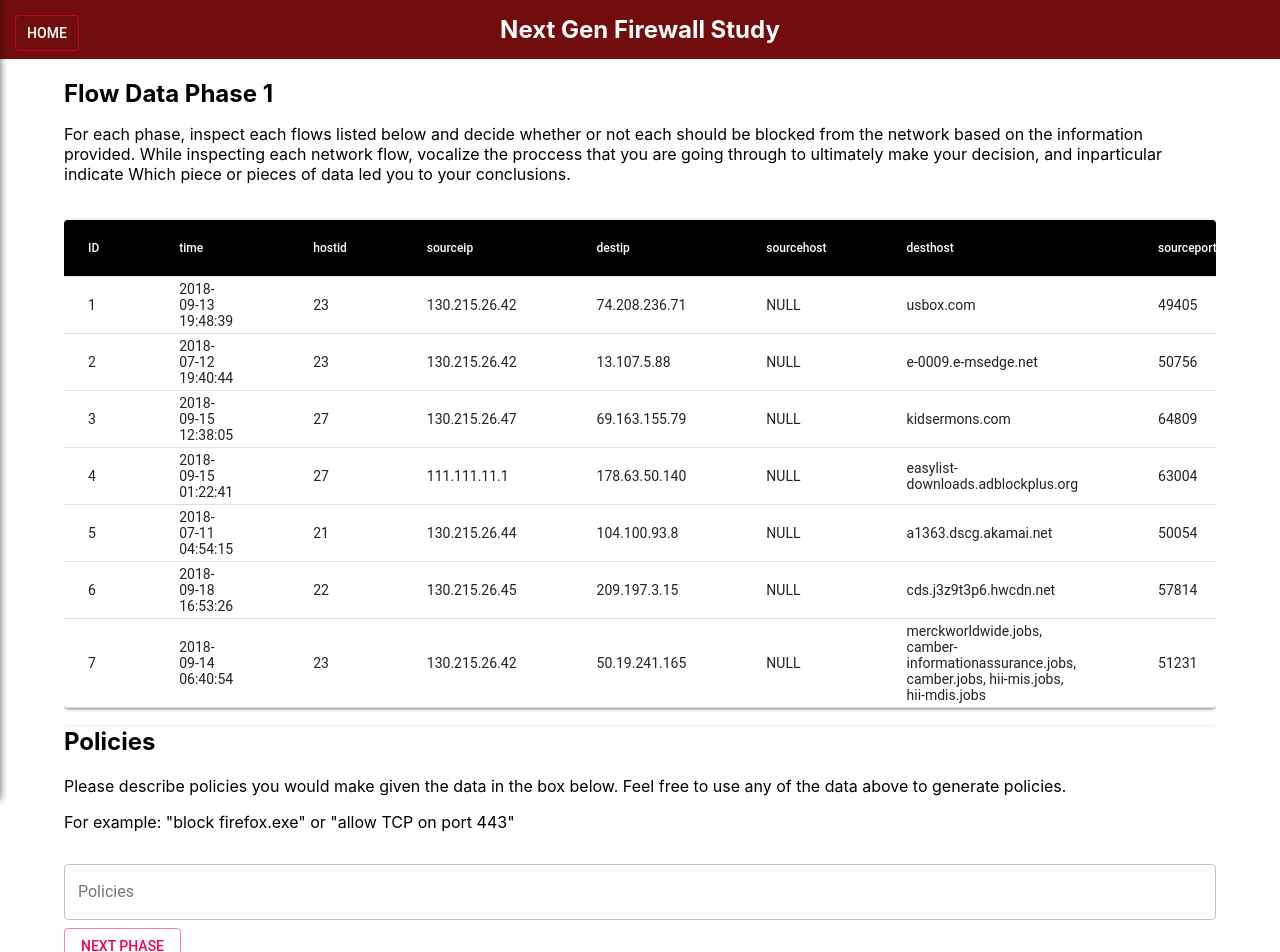
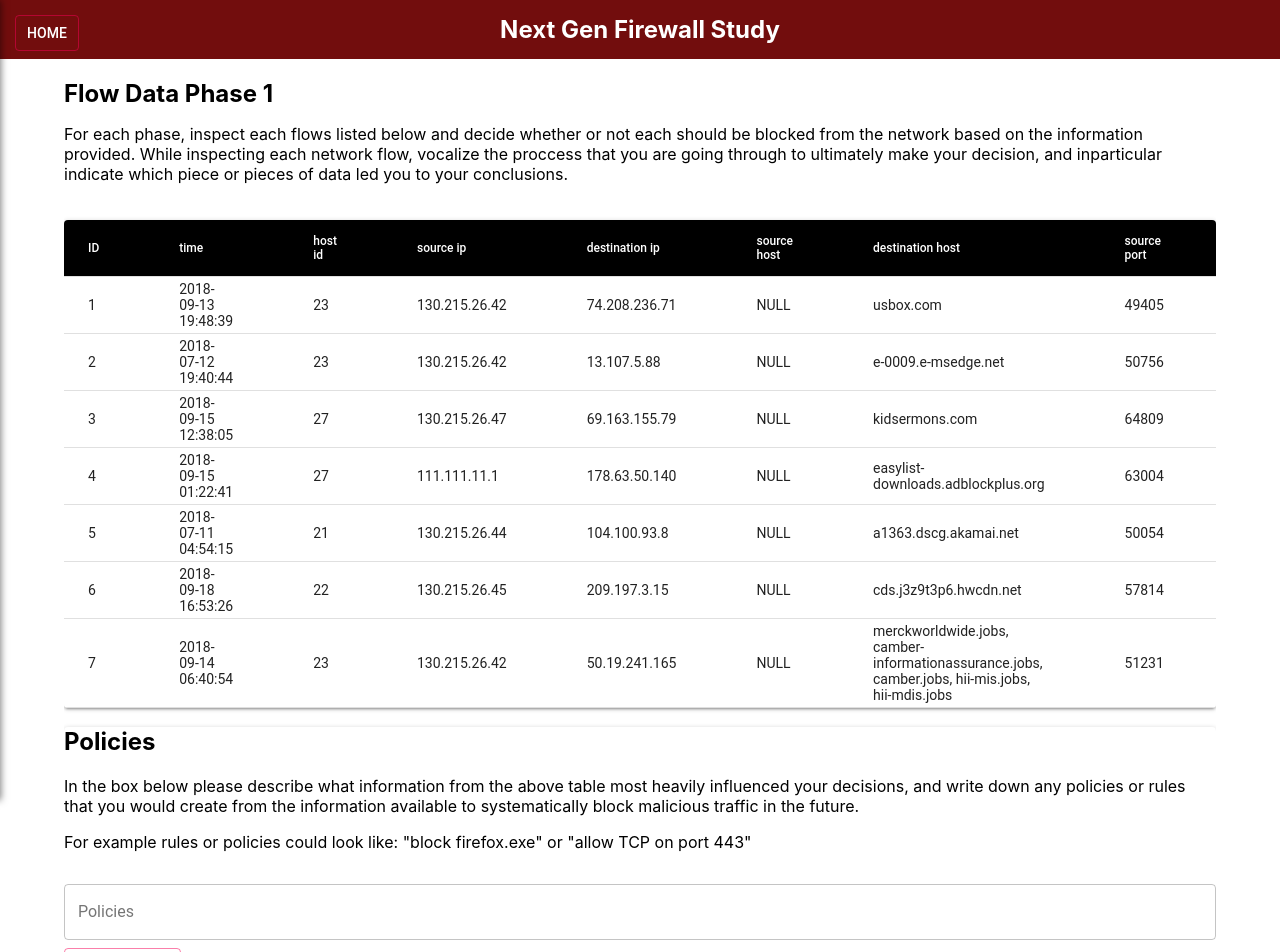
Before and after one commit to wittenber0/nextgenapp, a React (Create React App) app in the folder app/: page /flows in a window 1280 px wide. Shown: the top 952 px of the page. Built offline with nearby package versions, Linux system fonts and the light colour scheme.

Commit message:
column name tweak

```diff
--- a/app/src/Data/phase2data.js
+++ b/app/src/Data/phase2data.js
@@ -1,5 +1,5 @@
 let phase2table = {
-  rows: ["ID", "time", "hostid", "sourceip", "destip", "sourcehost", "desthost", "sourceport", "destport", "protocol", "flags", "path", "keys", "mouse", "extra", "options"],
+  rows: ["ID", "time", "host id", "source ip", "destination ip", "source host", "destination host", "source port", "destination port", "protocol", "flags", "path", "key strokes(5s, 15s, 60s, 3m, 5m)", "mouse clicks(5s, 15s, 60s, 3m, 5m)", "gui text", "options"],
 
   data: [
     [1, "2018-09-13 19:48:39", 23, "130.215.26.42", "74.208.236.71", "NULL", "usbox.com", 49405, 443, "TCP", "SYN", "C:/Program Files (x86)/Microsoft Office/root/Office16/WINWORD.EXE", "0, 0, 21, 21, 21", "2, 4, 6, 6, 6", "||Time=1110,N=Document1 - Word,CN=OpusApp,CT=window->Time=1136,CN=_WwF,CT=pane->Time=1163,N=Document1,CN=_WwB,CT=pane->Time=1191,N=Document1,CN=_WwG,CT=document->Time=1203,N=Page 1,CT=page->Time=1214,N=Page 1 content,CT=edit->Time=1226,N=http://usbox.com,CT=hyperlink||Time=12653,N=Document1 - Word,CN=OpusApp,CT=window->Time=12672,N=MsoDockTop,CN=MsoCommandBarDock,CT=pane->Time=12686,CN=MsoCommandBar,CT=tool bar->Time=12708,N=Ribbon,CN=MsoWorkPane,CT=pane->Time=12753,CN=NUIPane,CT=pane->Time=12766,CN=NetUIHWNDElement,CT=Pane->Time=12788,N=Ribbon,CN=NetUInetpane,CT=Pane->Time=12796,N=Document1  -  Word,CN=NetUIOfficeCaption,CT=Ti||Time=18955,N=Document1 - Word,CN=OpusApp,CT=window->Time=18968,CN=_WwF,CT=pane->Time=18"],
--- a/app/src/components/FlowPage.js
+++ b/app/src/components/FlowPage.js
@@ -51,7 +51,7 @@ class FlowPage extends React.Component{
             <h2 className="page-sub-title">Flow Data Phase {this.state.phase}</h2>
             <p>
             For each phase, inspect each flows listed below and decide whether or not each should be blocked from the network based on the information provided.
-            While inspecting each network flow, vocalize the proccess that you are going through to ultimately make your decision, and inparticular indicate Which
+            While inspecting each network flow, vocalize the proccess that you are going through to ultimately make your decision, and inparticular indicate which
             piece or pieces of data led you to your conclusions.
             </p>
           </div>
--- a/app/src/components/PolicyComponent.js
+++ b/app/src/components/PolicyComponent.js
@@ -26,10 +26,10 @@ class PolicyComponent extends React.Component{
     <Paper>
       <h2>Policies</h2>
       <p>
-      Please describe policies you would make given the data in the box below.
-      Feel free to use any of the data above to generate policies.
+      In the box below please describe what information from the above table most heavily influenced your decisions,
+      and write down any policies or rules that you would create from the information available to systematically block malicious traffic in the future.
       </p>
-      <p>For example: "block firefox.exe" or
+      <p>For example rules or policies could look like: "block firefox.exe" or
       "allow TCP on port 443"
       </p>
       <TextField
```
Also changed, not shown: app/src/Data/phase1data.js.
